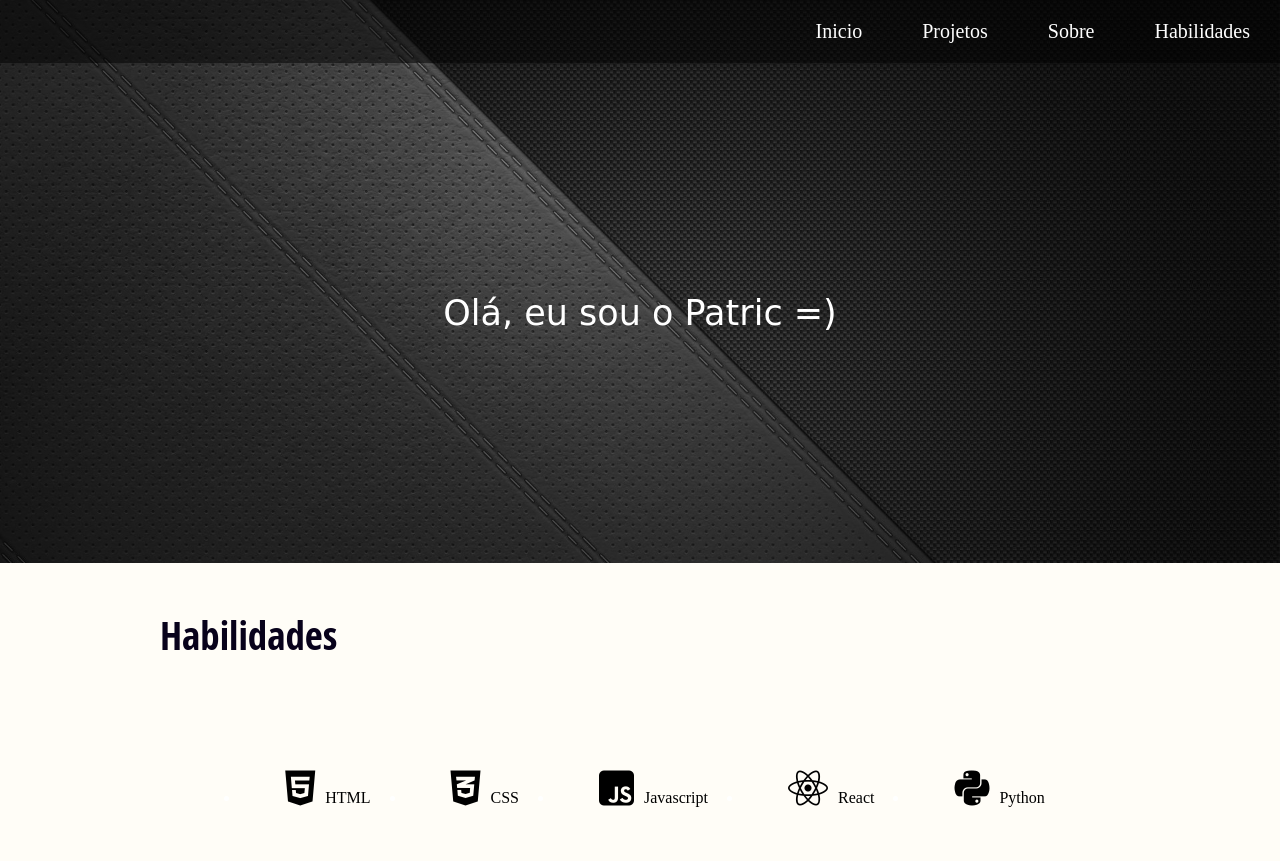
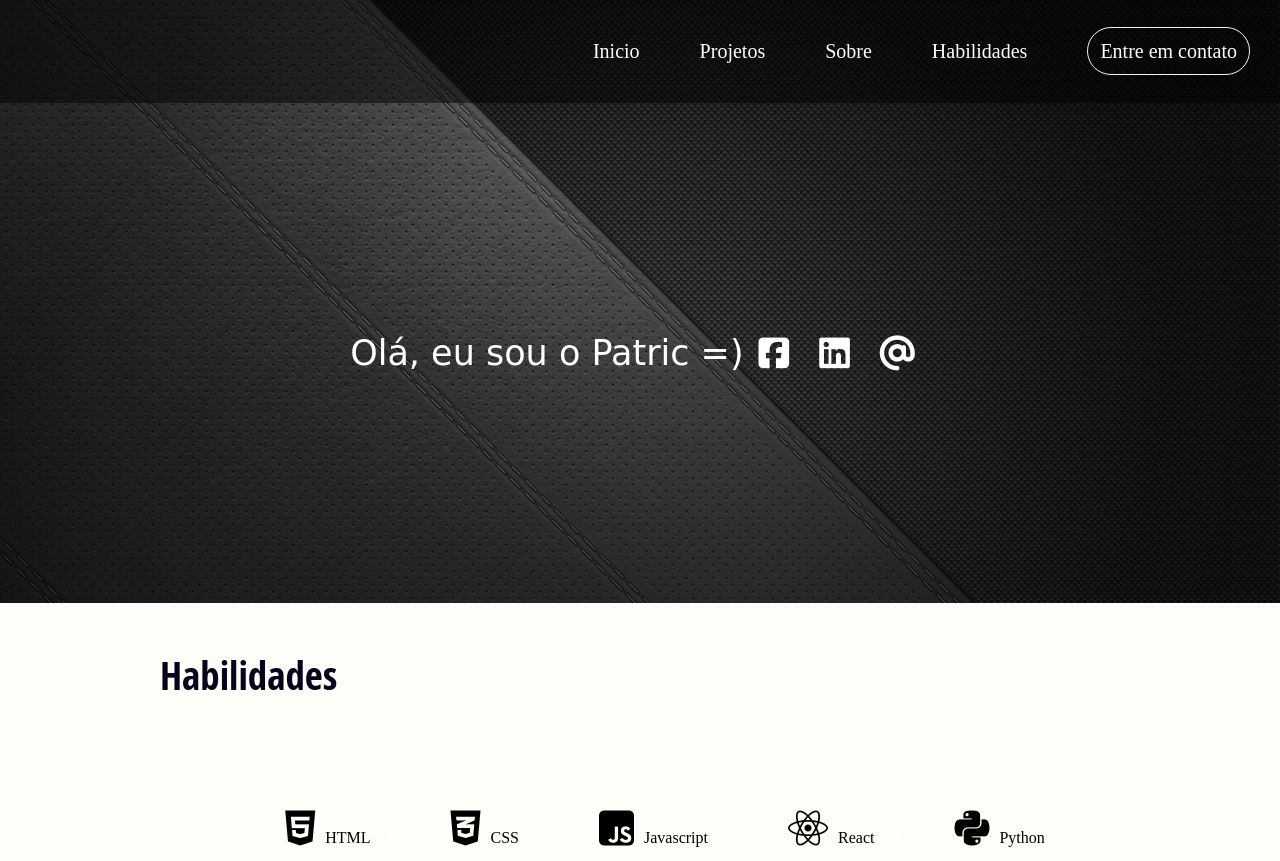
Before and after one commit to PatricFonseca/portfolio, a website: page src/index.html in a window 1280 px wide. Shown: the top 861 px of the page. Drawn offline with Linux system fonts and the light colour scheme.

Commit message:
add social medias

```diff
--- a/src/index.html
+++ b/src/index.html
@@ -21,11 +21,19 @@
       <li><a href="">Projetos</li></a>
       <li><a href="">Sobre</a></li>
       <li><a href="">Habilidades</a></li>
+      <li><a class="contact" href="">Entre em contato</a></li>
     </ul>
   </nav>
   <div class="hero">
-    <p class="typing-animation">Olá, eu sou o Patric =)</p>
+    <div class="typing-animation">Olá, eu sou o Patric =)
+      <a href=""><span><i class="fab fa-facebook-square"></i></span></a>
+      <a href=""><span><i class="fab fa-linkedin"></i></span></a>
+      <a href=""><span><i class="fas fa-at"></i></span></a>
+    </div>
   </div>
+
+
+
 
 
   <!-- </div> -->
--- a/src/styles/styles.css
+++ b/src/styles/styles.css
@@ -28,17 +28,47 @@ body {
 	display: flex;
 	height: 500px;
 }
-.hero p {
-	/* align-items: center; */
-	/* justify-content: center; */
+/* .hero p {
 	margin: auto;
-	/* margin: 0 auto; */
-	/* margin-top: 150px; */
 	font-size: 35px;
 	white-space: nowrap;
 	overflow: hidden;
-	text-align: center;
 	font-family: "Special Elite", cursive, monospace;
+} */
+
+.hero .typing-animation {
+	display: flex;
+	align-items: center;
+	/* justify-content: center; */
+	margin: 0 auto;
+	font-size: 35px;
+	/* white-space: nowrap; */
+	/* overflow: hidden; */
+	font-family: "Special Elite", cursive, monospace;
+}
+
+.hero span {
+	display: flex;
+	justify-content: center;
+	align-items: center;
+	/* float: left; */
+	/* position: fixed; */
+	padding: 15px;
+
+	/* margin: 0 auto; */
+	/* position: fixed; */
+	/* padding: 50px; */
+
+	/* display: flex; */
+	/* justify-content: flex-start; */
+	/* align-items: center; */
+	/* margin: 0 250px; */
+}
+
+a {
+	text-decoration: none;
+	list-style: none;
+	color: #fff;
 }
 
 /*
@@ -79,7 +109,8 @@ body {
 	/* justify-content: flex-end; */
 	/* align-items: center; */
 	font-size: 20px;
-	padding: 20px 30px;
+	/* padding: 20px 30px; */
+	padding: 40px 30px;
 }
 
 .menu li a {
@@ -90,6 +121,18 @@ body {
 .menu li a:hover {
 	border-bottom: 1px solid var(--orange);
 	padding-bottom: 12px;
+}
+
+.menu .contact {
+	border: 1px solid #f3f3f3;
+	/* border-radius: 75%; */
+	border-radius: 350px;
+	padding: 12px 12px;
+	/* padding: 10px; */
+}
+
+.menu .contact:hover {
+	border: 1px solid var(--orange);
 }
 
 .title {
```
